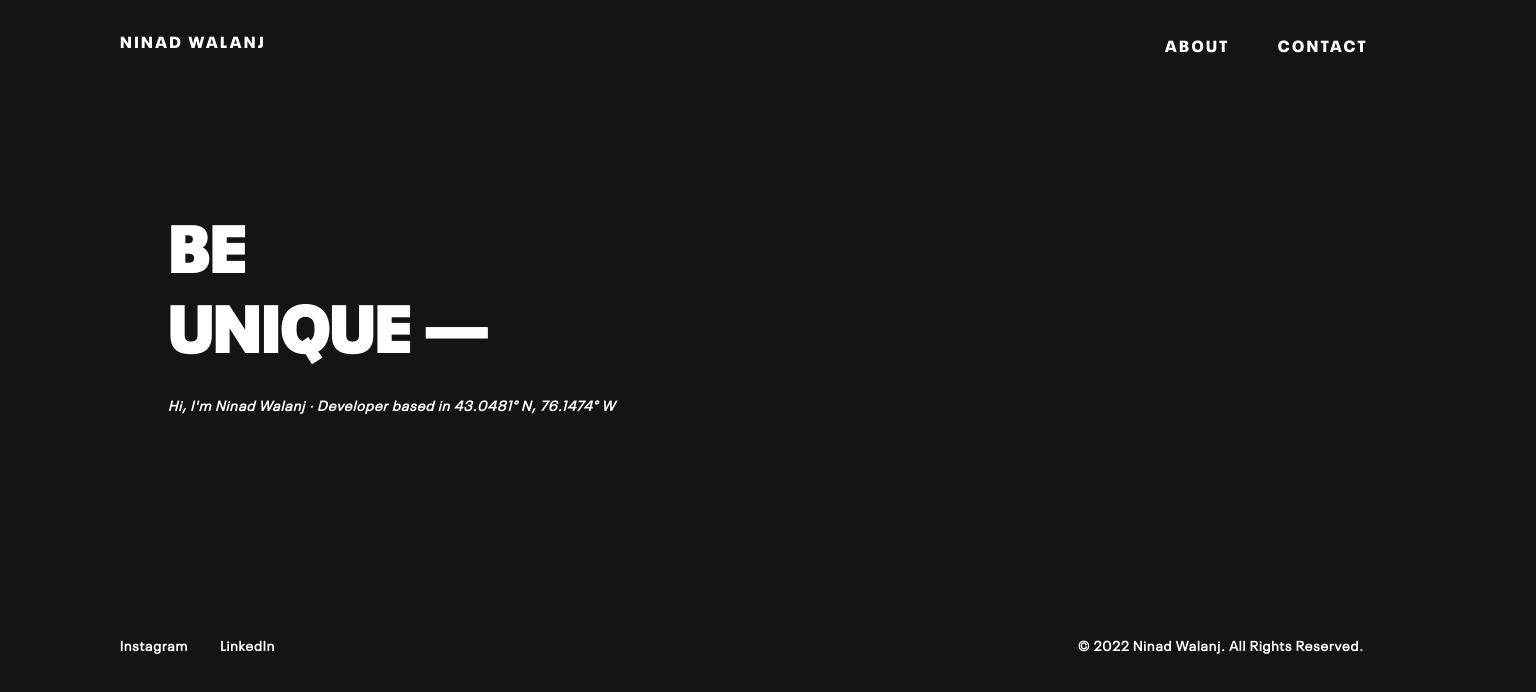
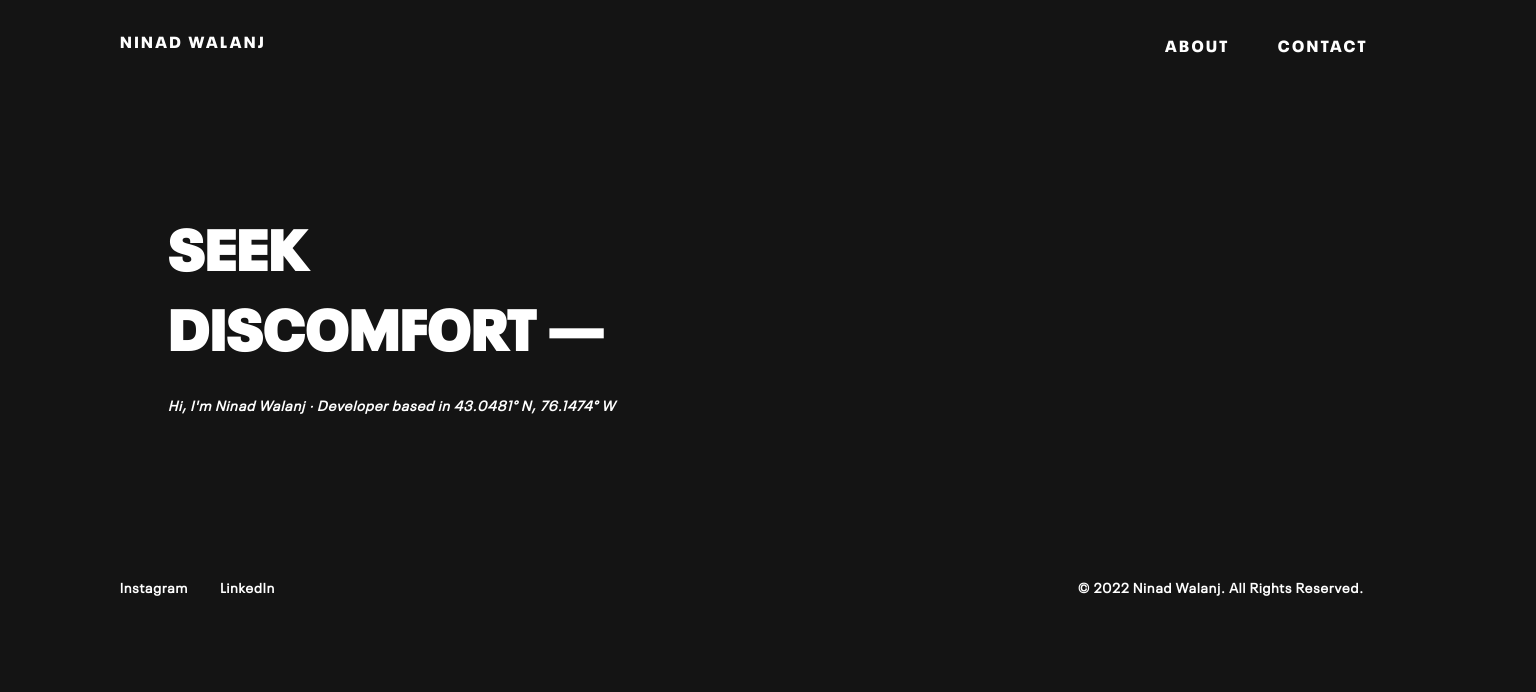
Before and after one commit to NinadWalanj/Personal-Website, a React (Create React App) app: page / in a window 1536 px wide. Shown: the top 692 px of the page. Built offline with nearby package versions, Linux system fonts and the light colour scheme.

Commit message:
update home

```diff
--- a/src/components/Home/Home.css
+++ b/src/components/Home/Home.css
@@ -19,7 +19,9 @@
 /* XX-Large */
 @media (min-width: 1400px) {
   .home-div {
-    height: 35vh;
+    height: auto;
+    display: grid;
+    grid-template-columns: 2fr 1fr;
   }
   .home-div-heading {
     margin-top: 1rem;
@@ -27,7 +29,7 @@
     margin-left: 3rem;
     color: white;
     width: 35rem;
-    font-size: 4rem;
+    font-size: 3.5rem;
     line-height: 3rem;
     font-weight: bold;
     letter-spacing: 0.063rem;
@@ -48,6 +50,28 @@
     letter-spacing: 0.063rem;
     width: 35rem;
   }
+  .home-div-text2 {
+    text-align: center;
+    position: relative;
+  }
+  .home-div-text2-link {
+    text-decoration: none;
+    color: white;
+    position: absolute;
+    top: 50%;
+    left: 50%;
+    transform: translate(-50%, -50%);
+    font-size: 1.1rem;
+  }
+  .home-div-text2-link:hover {
+    text-decoration: underline;
+    color: white;
+    position: absolute;
+    top: 50%;
+    left: 50%;
+    transform: translate(-50%, -50%);
+    font-size: 1.1rem;
+  }
 }
 /* X-Large devices (large desktops, less than 1400px) */
 @media (min-width: 1200px) and (max-width: 1399px) {
@@ -62,7 +86,7 @@
     margin-left: 4rem;
     color: white;
     width: auto;
-    font-size: 4rem;
+    font-size: 3.5rem;
     line-height: 3rem;
     font-weight: bold;
     letter-spacing: 0.063rem;
@@ -119,7 +143,7 @@
     margin-left: 4rem;
     color: white;
     width: auto;
-    font-size: 4rem;
+    font-size: 3.4rem;
     line-height: 3rem;
     font-weight: bold;
     letter-spacing: 0.063rem;
@@ -177,7 +201,7 @@
     margin-left: 1rem;
     color: white;
     width: auto;
-    font-size: 4rem;
+    font-size: 2.8rem;
     line-height: 3rem;
     font-weight: bold;
     letter-spacing: 0.063rem;
@@ -196,7 +220,7 @@
     font-style: italic;
     font-weight: bold;
     letter-spacing: 0.063rem;
-    width: auto;
+    width: 25rem;
   }
   .home-div-text2 {
     text-align: center;
@@ -268,9 +292,9 @@
   .home-div-heading {
     margin-top: 2rem;
     display: inline-block;
-    margin-left: 2rem;
+    margin-left: 4rem;
     color: white;
-    font-size: 3rem;
+    font-size: 2.5rem;
     line-height: 3rem;
     font-weight: bold;
     letter-spacing: 0.063rem;
@@ -282,7 +306,7 @@
   .home-div-para {
     display: block;
     margin-top: 1rem;
-    margin-left: 2rem;
+    margin-left: 4rem;
     color: white;
     font-size: 0.76rem;
     line-height: 1.875rem;
@@ -307,7 +331,7 @@
     display: inline-block;
     margin-left: 2rem;
     color: white;
-    font-size: 2.5rem;
+    font-size: 2.1rem;
     line-height: 3rem;
     font-weight: bold;
     letter-spacing: 0.063rem;
@@ -344,7 +368,7 @@
     display: inline-block;
     margin-left: 2rem;
     color: white;
-    font-size: 2.5rem;
+    font-size: 2.1rem;
     line-height: 3rem;
     font-weight: bold;
     letter-spacing: 0.063rem;
--- a/src/components/Home/Home.jsx
+++ b/src/components/Home/Home.jsx
@@ -16,10 +16,10 @@ export default function Home() {
         <div className="home-div-text1">
           <h1 className="home-div-heading">
             <Fade direction="up" triggerOnce="true" duration={1000}>
-              BE
+              SEEK
             </Fade>
             <Fade direction="up" triggerOnce="true" duration={1000}>
-              <span className="home-div-heading-span">UNIQUE —</span>
+              <span className="home-div-heading-span">DISCOMFORT —</span>
             </Fade>
           </h1>
           <p className="home-div-para">
```
